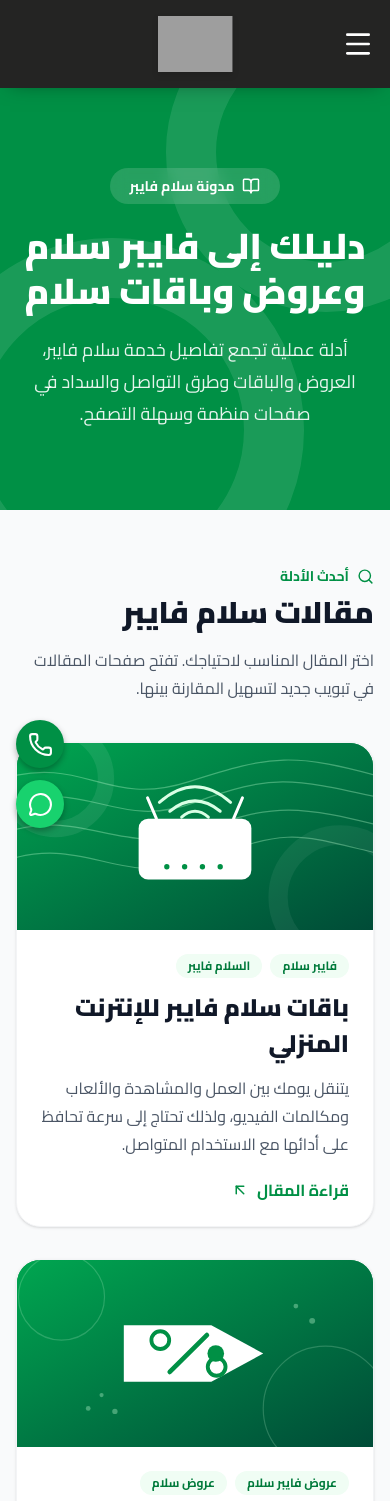
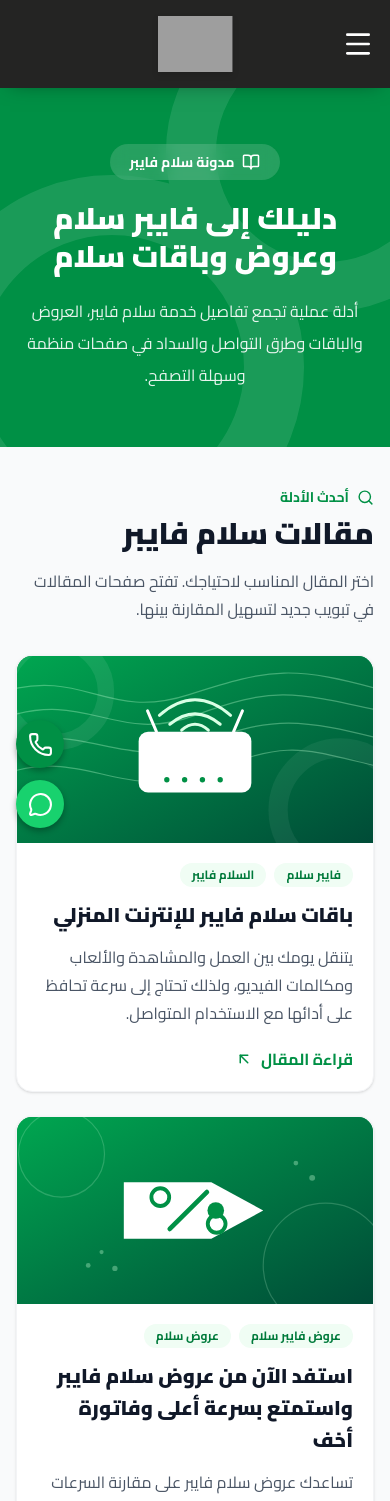
Before and after one commit to AhmedZakaria14/salam, a Next.js app: page /blog in a window 390 px wide. Shown: the top 1501 px of the page. Built offline with nearby package versions, Linux system fonts and the light colour scheme; grey boxes are pictures that could not be loaded.

Commit message:
fix: improve blog index mobile layout

```diff
--- a/app/blog/page.tsx
+++ b/app/blog/page.tsx
@@ -31,7 +31,7 @@
   }));
 
   return (
-    <div className="min-h-screen bg-gray-50 text-gray-800">
+    <div className="min-h-screen w-full max-w-full overflow-x-clip bg-gray-50 text-gray-800">
       <Header />
       <script type="application/ld+json" dangerouslySetInnerHTML={{ __html: JSON.stringify({
         '@context': 'https://schema.org',
@@ -40,45 +40,45 @@
         itemListElement: itemList,
       }) }} />
 
-      <section className="relative overflow-hidden bg-[#009045] py-20 md:py-28">
+      <section className="relative w-full max-w-full overflow-hidden bg-[#009045] py-14 sm:py-20 md:py-28">
         <div className="absolute inset-0 opacity-10" aria-hidden="true">
           <div className="absolute -right-24 -top-24 h-80 w-80 rounded-full border-[50px] border-white" />
           <div className="absolute -bottom-28 -left-20 h-96 w-96 rounded-full border-[60px] border-white" />
         </div>
-        <div className="container relative mx-auto px-4 text-center text-white">
-          <div className="mx-auto mb-5 inline-flex items-center gap-2 rounded-full bg-white/15 px-5 py-2 text-sm font-bold backdrop-blur">
-            <BookOpen size={18} /> مدونة سلام فايبر
+        <div className="container relative mx-auto min-w-0 px-4 text-center text-white">
+          <div className="mx-auto mb-5 inline-flex max-w-full items-center gap-2 rounded-full bg-white/15 px-5 py-2 text-sm font-bold backdrop-blur">
+            <BookOpen size={18} className="shrink-0" /> <span className="min-w-0 break-words">مدونة سلام فايبر</span>
           </div>
-          <h1 className="mb-5 text-4xl font-black leading-tight md:text-6xl">دليلك إلى فايبر سلام وعروض وباقات سلام</h1>
-          <p className="mx-auto max-w-3xl text-lg leading-8 text-white/90 md:text-xl">
+          <h1 className="mb-5 max-w-full break-words text-3xl font-black leading-tight sm:text-4xl md:text-6xl">دليلك إلى فايبر سلام وعروض وباقات سلام</h1>
+          <p className="mx-auto max-w-3xl break-words text-base leading-8 text-white/90 sm:text-lg md:text-xl">
             أدلة عملية تجمع تفاصيل خدمة سلام فايبر، العروض والباقات وطرق التواصل والسداد في صفحات منظمة وسهلة التصفح.
           </p>
         </div>
       </section>
 
-      <main className="container mx-auto px-4 py-14 md:py-20">
-        <div className="mb-10 flex flex-col items-start justify-between gap-4 md:flex-row md:items-end">
-          <div>
-            <span className="mb-2 inline-flex items-center gap-2 text-sm font-bold text-[#009045]"><Search size={17} /> أحدث الأدلة</span>
-            <h2 className="text-3xl font-black text-gray-900 md:text-4xl">مقالات سلام فايبر</h2>
+      <main className="container mx-auto min-w-0 px-4 py-10 sm:py-14 md:py-20">
+        <div className="mb-8 flex min-w-0 flex-col items-start justify-between gap-4 sm:mb-10 md:flex-row md:items-end">
+          <div className="min-w-0">
+            <span className="mb-2 inline-flex items-center gap-2 text-sm font-bold text-[#009045]"><Search size={17} className="shrink-0" /> أحدث الأدلة</span>
+            <h2 className="break-words text-3xl font-black text-gray-900 md:text-4xl">مقالات سلام فايبر</h2>
           </div>
-          <p className="max-w-xl leading-7 text-gray-600">اختر المقال المناسب لاحتياجك. تفتح صفحات المقالات في تبويب جديد لتسهيل المقارنة بينها.</p>
+          <p className="max-w-xl break-words leading-7 text-gray-600">اختر المقال المناسب لاحتياجك. تفتح صفحات المقالات في تبويب جديد لتسهيل المقارنة بينها.</p>
         </div>
 
-        <div className="grid gap-8 md:grid-cols-2 xl:grid-cols-3">
+        <div className="grid min-w-0 gap-6 sm:gap-8 md:grid-cols-2 xl:grid-cols-3">
           {blogArticles.map((article) => (
-            <article key={article.slug} className="group overflow-hidden rounded-3xl border border-gray-100 bg-white shadow-sm transition hover:-translate-y-1 hover:shadow-xl">
-              <Link href={`/blog/${article.slug}`} target="_blank" rel="noopener noreferrer" className="block">
-                <div className="relative aspect-[1200/630] overflow-hidden bg-[#009045]">
+            <article key={article.slug} className="group min-w-0 overflow-hidden rounded-2xl border border-gray-100 bg-white shadow-sm transition hover:-translate-y-1 hover:shadow-xl sm:rounded-3xl">
+              <Link href={`/blog/${article.slug}`} target="_blank" rel="noopener noreferrer" className="block min-w-0">
+                <div className="relative aspect-[1200/630] w-full overflow-hidden bg-[#009045]">
                   <Image src={article.image} alt={article.title} fill className="object-cover transition duration-500 group-hover:scale-[1.03]" sizes="(max-width: 768px) 100vw, 33vw" />
                 </div>
-                <div className="p-6">
-                  <div className="mb-3 flex flex-wrap gap-2">
-                    {article.keywords.slice(0, 2).map((keyword) => <span key={keyword} className="rounded-full bg-green-50 px-3 py-1 text-xs font-bold text-[#007a3b]">{keyword}</span>)}
+                <div className="min-w-0 p-5 sm:p-6">
+                  <div className="mb-3 flex min-w-0 flex-wrap gap-2">
+                    {article.keywords.slice(0, 2).map((keyword) => <span key={keyword} className="max-w-full break-words rounded-full bg-green-50 px-3 py-1 text-xs font-bold text-[#007a3b]">{keyword}</span>)}
                   </div>
-                  <h3 className="mb-3 text-2xl font-black leading-9 text-gray-900 group-hover:text-[#009045]">{article.title}</h3>
-                  <p className="mb-5 line-clamp-3 leading-7 text-gray-600">{article.excerpt || article.description}</p>
-                  <span className="inline-flex items-center gap-2 font-bold text-[#009045]">قراءة المقال <ArrowUpLeft size={18} /></span>
+                  <h3 className="mb-3 max-w-full break-words text-xl font-black leading-8 text-gray-900 group-hover:text-[#009045] sm:text-2xl sm:leading-9">{article.title}</h3>
+                  <p className="mb-5 line-clamp-3 break-words leading-7 text-gray-600">{article.excerpt || article.description}</p>
+                  <span className="inline-flex items-center gap-2 font-bold text-[#009045]">قراءة المقال <ArrowUpLeft size={18} className="shrink-0" /></span>
                 </div>
               </Link>
             </article>
```
